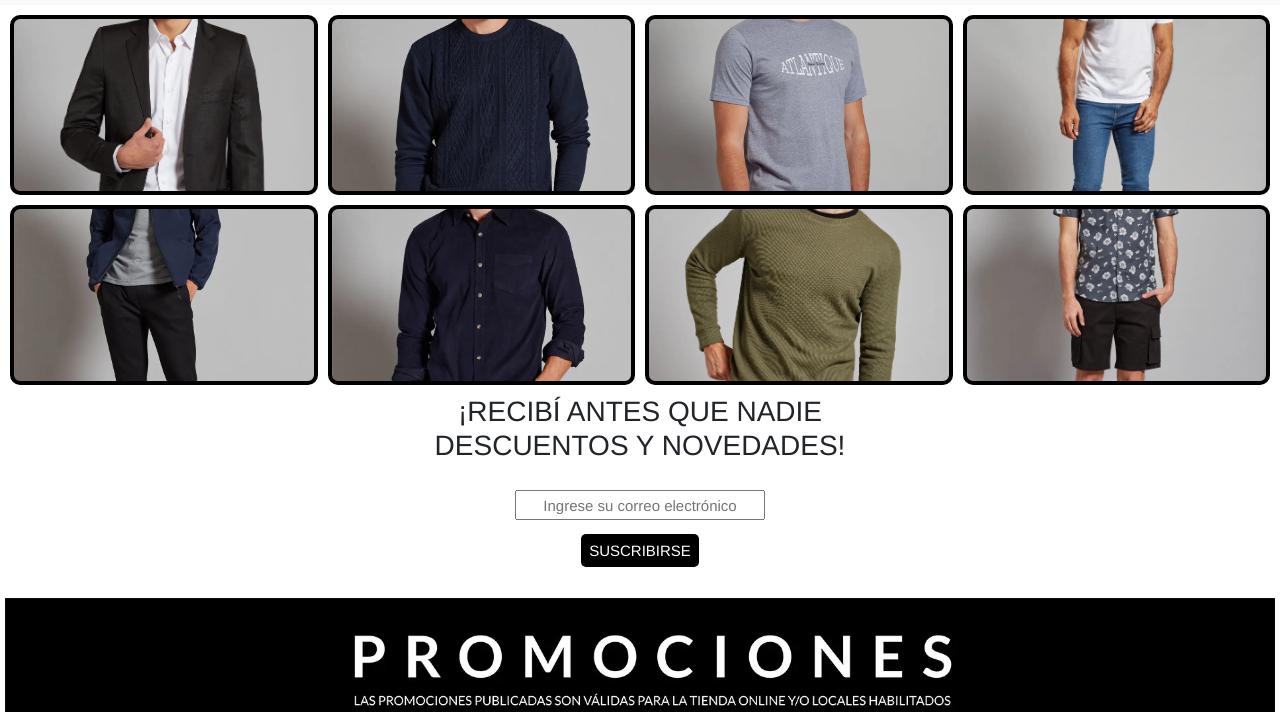
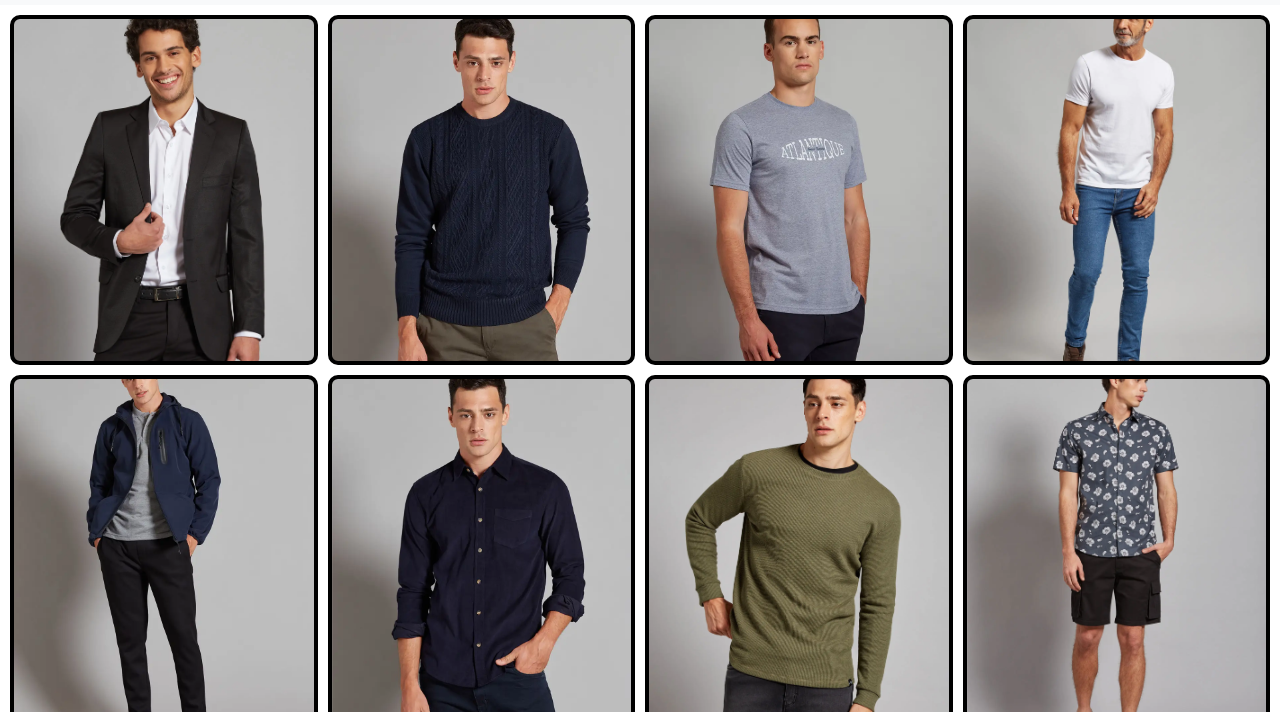
Before and after one commit to AlanPatsi02/PreEntrega2Alan_Patsi, a plain HTML site: page pages/productos.html in a window 1280 px wide. Shown: the part 88-800 px from the top of the page. Drawn offline with nearby package versions, Linux system fonts and the light colour scheme; a web font is replaced by a local one.

Commit message:
Se realiza ajustes del tamaño de las fotos en la página productos

```diff
--- a/css/estilos.css
+++ b/css/estilos.css
@@ -129,7 +129,7 @@ h4{
     margin: 10px;
     display: grid;
     grid-template-columns: 1fr;
-    grid-template-rows: repeat(8, 180px);
+    grid-template-rows: repeat(8, 350px);
     grid-gap: 10px;
 }
 .item{
@@ -196,7 +196,7 @@ footer a:hover {
 @media only screen and (min-width:480px){
     .galeria-productos{
         grid-template-columns: 1fr 1fr;
-        grid-template-rows: repeat(4, 180px);
+        grid-template-rows: repeat(4, 350px);
     }
 }
 @media only screen and (min-width:768px) and (max-width:1024px) {
@@ -239,6 +239,6 @@ footer a:hover {
 @media only screen and (min-width: 1024px){
     .galeria-productos{
         grid-template-columns: repeat(4, 1fr);
-        grid-template-rows: repeat(2, 180px);
+        grid-template-rows: repeat(2, 350px);
     }
 }
```
